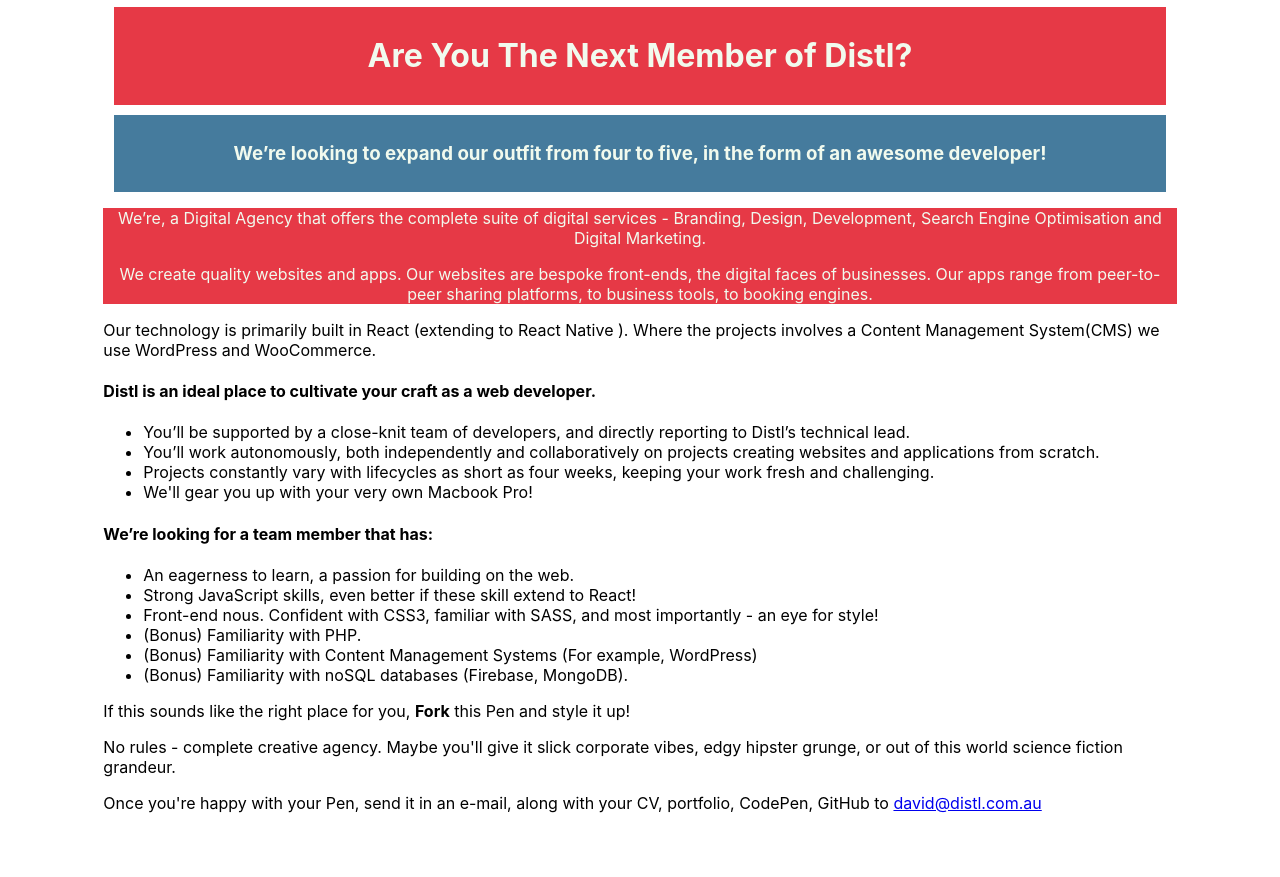
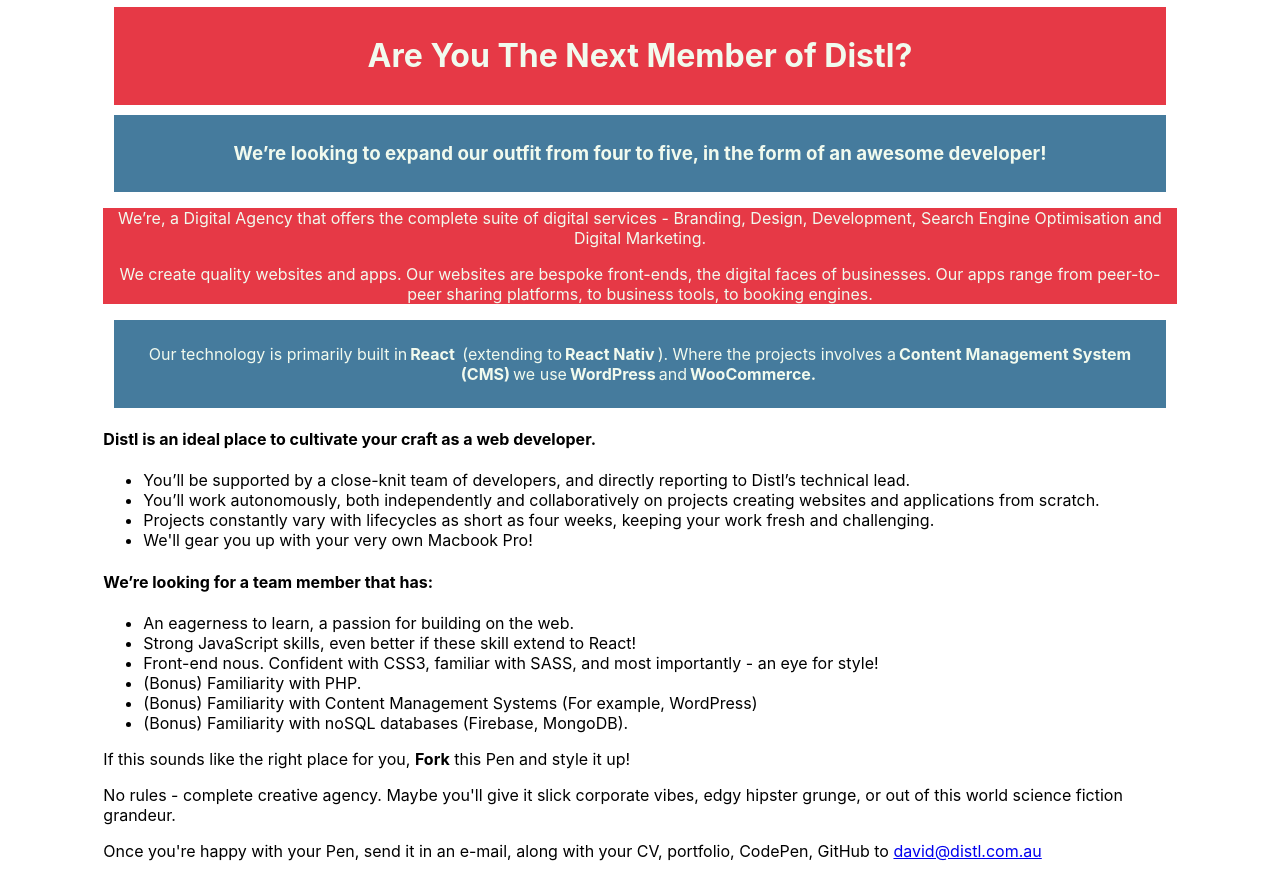
Before and after one commit to xenonth/distl-application, a React (Create React App) app: page / in a window 1280 px wide. Before the commit the page ends 829 px from the top, so only its background shows below. Built offline with nearby package versions, Linux system fonts and the light colour scheme.

Commit message:
refactored Technology component changed strong to classes.makeBold

```diff
--- a/src/components/PowerfulIntro.js
+++ b/src/components/PowerfulIntro.js
@@ -1,6 +1,6 @@
 import React from "react";
 
-import { makeStyles } from '@material-ui/core/styles';
+import { makeStyles } from "@material-ui/core/styles";
 
 //Making Material UI stand out with the makestyles hook variant CSS Library
 const useStyles = makeStyles({
--- a/src/components/Technology.js
+++ b/src/components/Technology.js
@@ -1,19 +1,64 @@
 import React from "react";
 
+//import the alternate styling framework from Material UI
+import { makeStyles } from "@material-ui/core/styles";
+
+const useStyles = makeStyles({
+  theTechnology: {
+    textAlign: "center",
+    color: "#F1FAEE",
+    background: "#457B9D",
+
+     //when the background is tapped on mobile or on hover the text and background will swap their colors
+    '&:hover': {
+        color: "#457B9D",
+        background: "#F1FAEE"
+    },
+
+    margin: "1%",
+    paddingTop: "0.5em",
+    paddingBottom: "0.5em",
+  },
+  makeBold: {
+    fontWeight: "bold",
+    paddingLeft: "3px",
+    paddingRight: "3px"
+  }
+});
+
 function Technology() {
+  const classes = useStyles();
+
   return (
-<div class="the-technology">
+    <div className={classes.theTechnology}>
+    {
+    //refactored strong to fontWeight bold and applied with the makeBold class.
+    // Spaced out text to make it easier to see which text is being emboldened.
+    }
       <p>
         Our technology is primarily built in
-
+        <span className={classes.makeBold}>
           React
-
-      (extending to
-
-        React Native
-      ). Where the projects involves a Content Management System(CMS) we use WordPress and WooCommerce.</p>
+        </span> (extending to
+        <span className={classes.makeBold}>
+          React Nativ
+        </span>
+        ). Where the projects involves a
+        <span className={classes.makeBold}>
+          Content Management System (CMS)
+        </span>
+        we use
+        <span className={classes.makeBold}>
+          WordPress
+        </span>
+        and
+        <span className={classes.makeBold}>
+          WooCommerce.
+        </span>
+      </p>
     </div>
   );
 }
 
+
  export default Technology;
```
Lines whose indentation alone changed are shown as unchanged.
